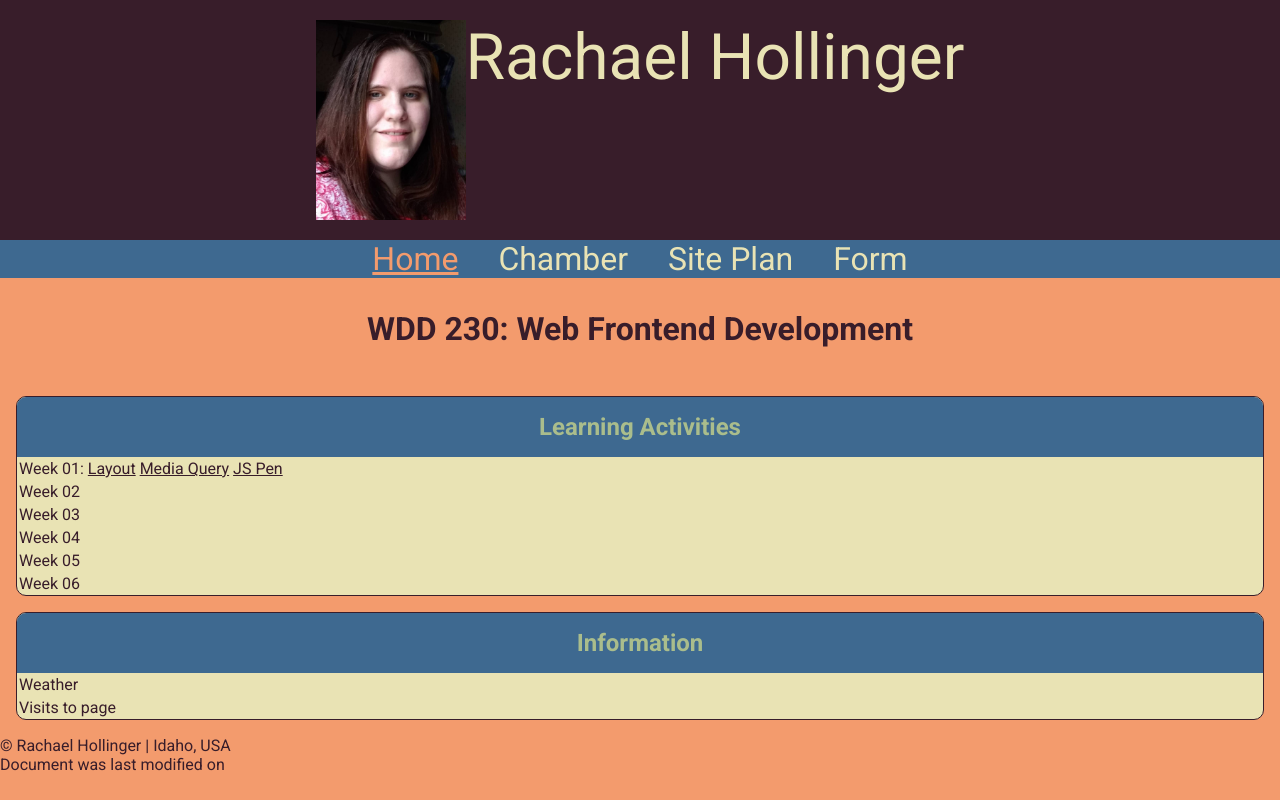
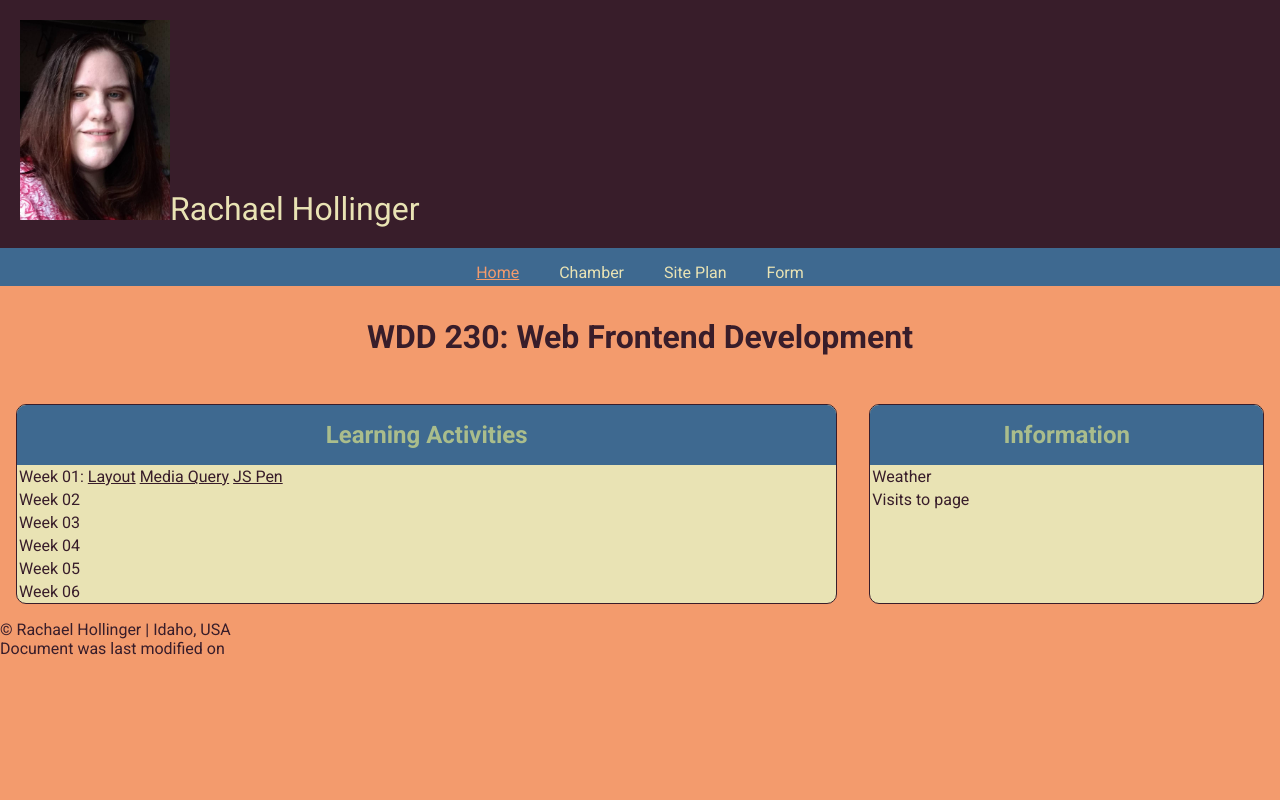
Before and after one commit to rdhollinger/wdd230, a plain HTML site: page index.html in a window 1280 px wide. Drawn offline with Linux system fonts and the light colour scheme; a script that the page names is missing.

Commit message:
final adjustments

```diff
--- a/styles/base.css
+++ b/styles/base.css
@@ -21,10 +21,10 @@ body
 header
 {
     background-color: #381d2a;
-    display: flex;
+    display: block;
     justify-content: center;
     padding: 20px;
-    font-size: 4rem;
+    font-size: 2rem;
 }
 h1
 {
@@ -68,6 +68,7 @@ nav a
     padding: 1rem;
     text-decoration: none;
     color: #e9e3b4;
+    font-size: 1rem;
 
 }
 nav a:hover
--- a/styles/larger.css
+++ b/styles/larger.css
@@ -1,5 +1,10 @@
 @media only screen and (min-width: 500px)
 {
+    main
+    {
+        display: grid;
+        grid-template-columns: 2fr 1fr;
+    }
     nav
     {
         text-align: center;
@@ -8,11 +13,11 @@
     h1
     {
         text-align: center;
+        grid-column: 1/3;
     }
-    /*.card
+    .card
     {
-        display: grid;
         grid-template-columns: 2fr 1fr;
         column-gap: 10px;
-    }*/
+    }
 }
```
